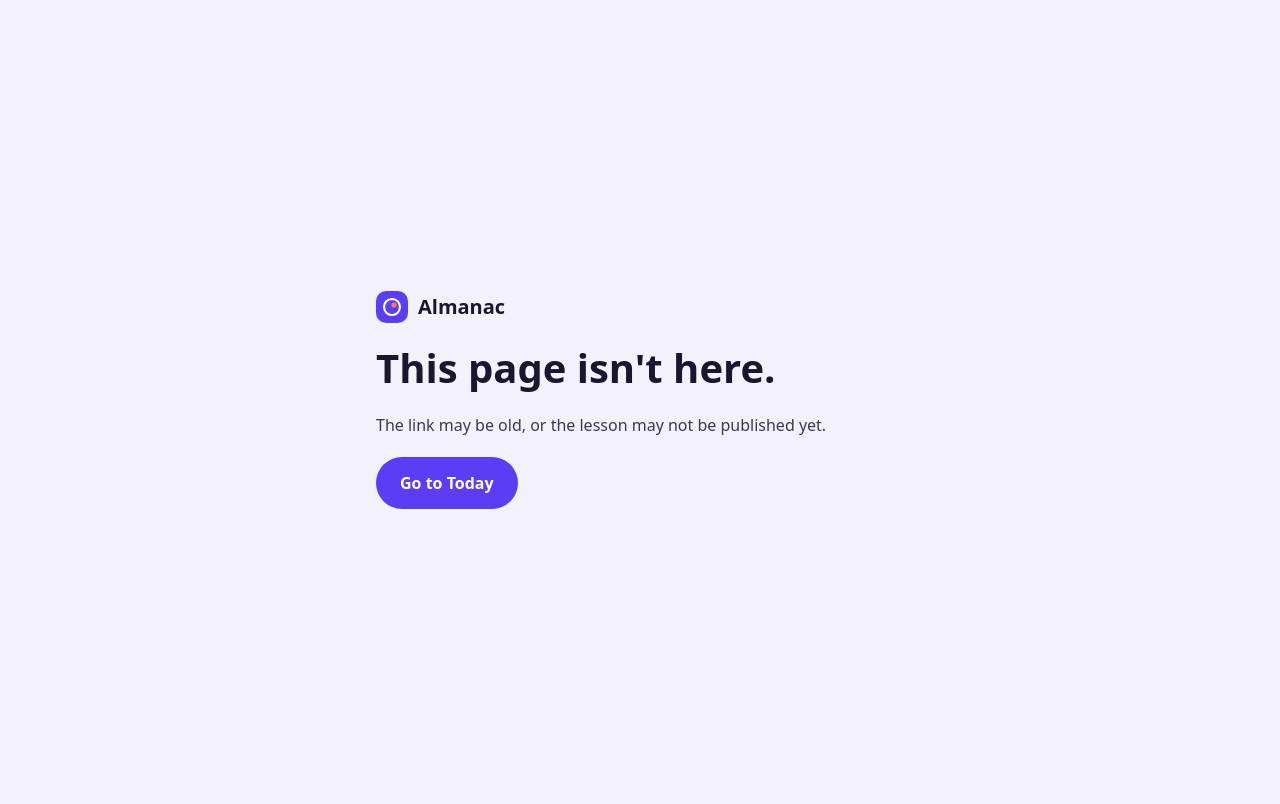
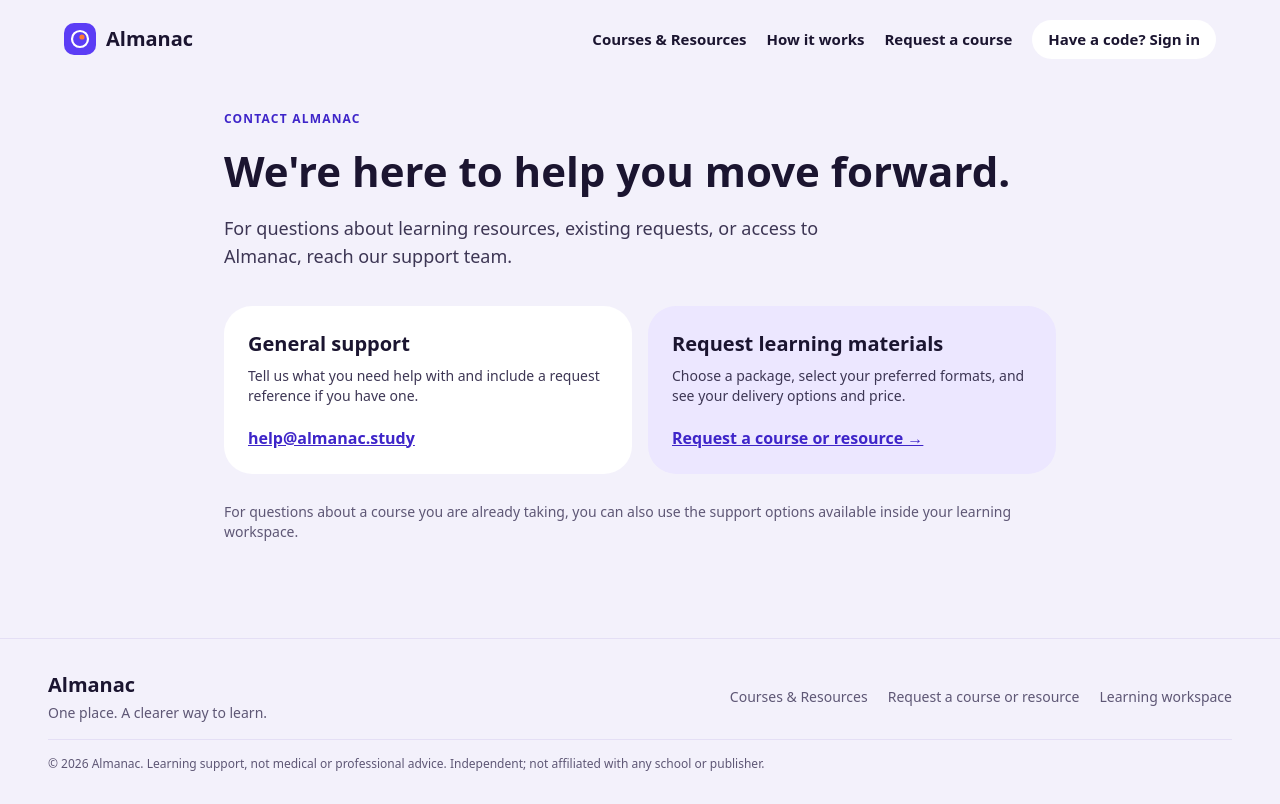
Before and after one commit to StudyMate-N/almanac, a Next.js app: page /contact in a window 1280 px wide. Before the commit this address had no page. Built offline with nearby package versions, Linux system fonts and the light colour scheme.

Commit message:
Add Almanac supporting page: src/app/contact/page.tsx

```diff
--- /dev/null
+++ b/src/app/contact/page.tsx
@@ -0,0 +1,27 @@
+import type { Metadata } from "next";
+import Link from "next/link";
+import { SiteHeader, SiteFooter } from "@/components/site/chrome";
+
+export const metadata: Metadata = { title: "Contact Almanac", description: "Get in touch with Almanac about learning resources, access or a request." };
+
+export default function ContactPage() {
+  return <div className="min-h-screen bg-ground text-ink"><SiteHeader/>
+    <main className="mx-auto max-w-[880px] px-4 pb-24 pt-8 sm:px-6">
+      <p className="text-xs font-bold uppercase tracking-widest text-violet-700">Contact Almanac</p>
+      <h1 className="mt-3 font-display text-[42px] font-semibold">We're here to help you move forward.</h1>
+      <p className="mt-3 max-w-2xl text-lg text-ink-body">For questions about learning resources, existing requests, or access to Almanac, reach our support team.</p>
+      <div className="mt-9 grid gap-4 sm:grid-cols-2">
+        <div className="rounded-tile bg-white p-6">
+          <h2 className="font-display text-xl font-semibold">General support</h2>
+          <p className="mt-2 text-sm text-ink-body">Tell us what you need help with and include a request reference if you have one.</p>
+          <a href="mailto:help@almanac.study" className="mt-5 inline-block break-all font-semibold text-violet-700 underline">help@almanac.study</a>
+        </div>
+        <div className="rounded-tile bg-lilac p-6">
+          <h2 className="font-display text-xl font-semibold">Request learning materials</h2>
+          <p className="mt-2 text-sm text-ink-body">Choose a package, select your preferred formats, and see your delivery options and price.</p>
+          <Link href="/request" className="mt-5 inline-block font-semibold text-violet-700 underline">Request a course or resource →</Link>
+        </div>
+      </div>
+      <p className="mt-7 text-sm text-ink-muted">For questions about a course you are already taking, you can also use the support options available inside your learning workspace.</p>
+    </main><SiteFooter/></div>;
+}
```
